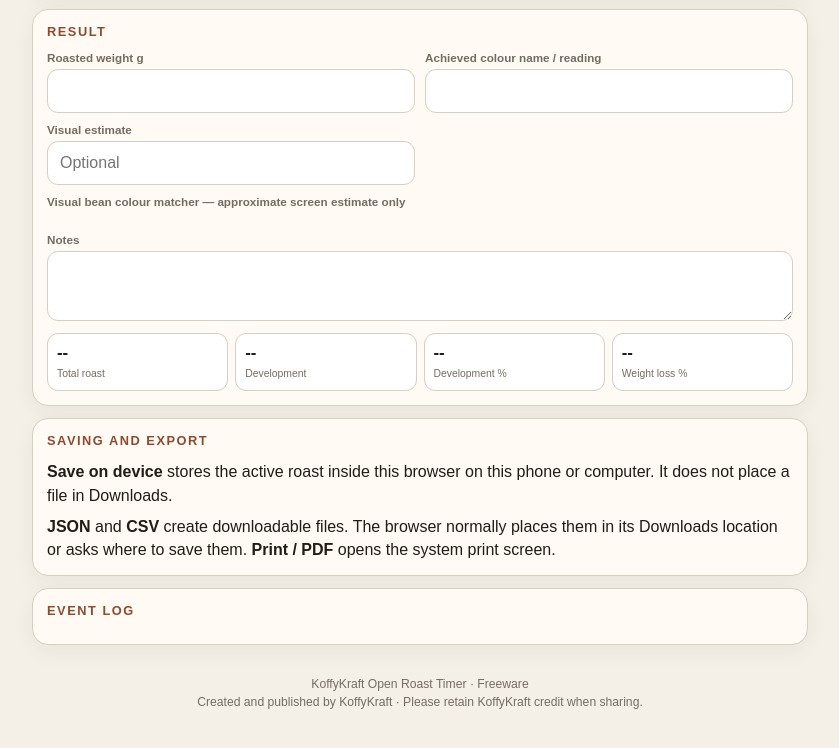
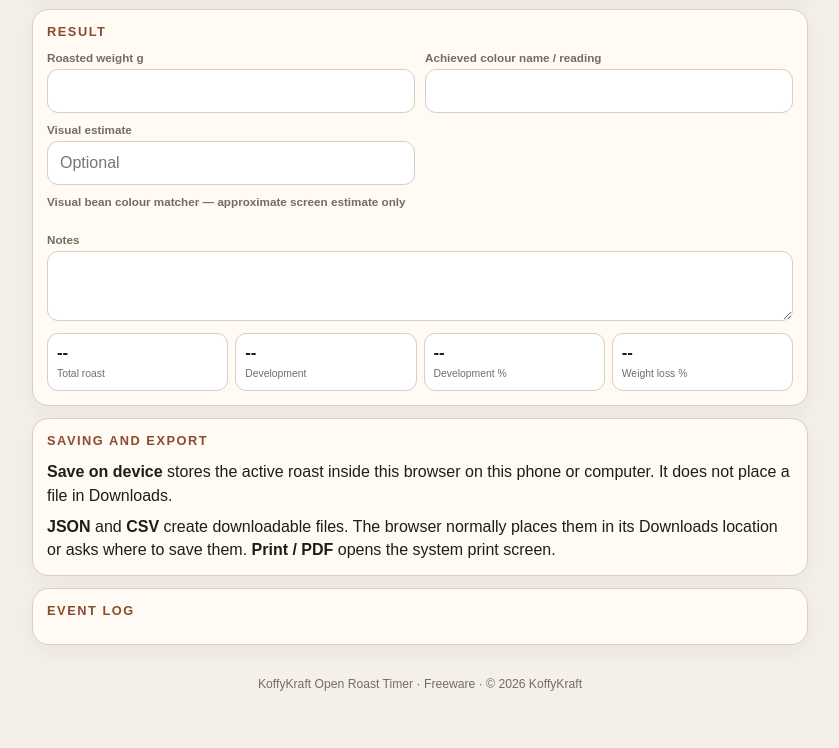
Before and after one commit to koffykraft/workbook, a plain HTML site: page index.html in a window 1280 px wide. Shown: the part 1932-2680 px from the top of the page, without its empty margins (220-1059 px from the left). Drawn offline with Linux system fonts and the light colour scheme.

Commit message:
Add KoffyKraft freeware copyright notice

```diff
--- a/index.html
+++ b/index.html
@@ -1,6 +1,13 @@
 <!doctype html>
 <html lang="en">
 <head>
+<!--
+KoffyKraft Open Roast Timer
+Copyright © 2026 KoffyKraft. All rights reserved.
+Freeware: permission is granted to use this software without charge.
+KoffyKraft name, branding, authorship and copyright notice may not be removed or misrepresented in redistributed copies.
+No transfer of ownership is implied by free use.
+-->
 <meta charset="utf-8">
 <meta name="viewport" content="width=device-width,initial-scale=1,viewport-fit=cover">
 <meta name="theme-color" content="#171512">
@@ -227,7 +234,7 @@ It does not place a file in Downloads.
 <section class="card"><h2>Event log</h2><div class="log" id="log"></div></section>
 
 <footer style="text-align:center;padding:18px 8px 8px;color:var(--muted);font-size:.76rem;line-height:1.5">
-  KoffyKraft Open Roast Timer · Freeware<br>Created and published by KoffyKraft · Please retain KoffyKraft credit when sharing.
+  KoffyKraft Open Roast Timer · Freeware · © 2026 KoffyKraft
 </footer>
 
 </div>
```
